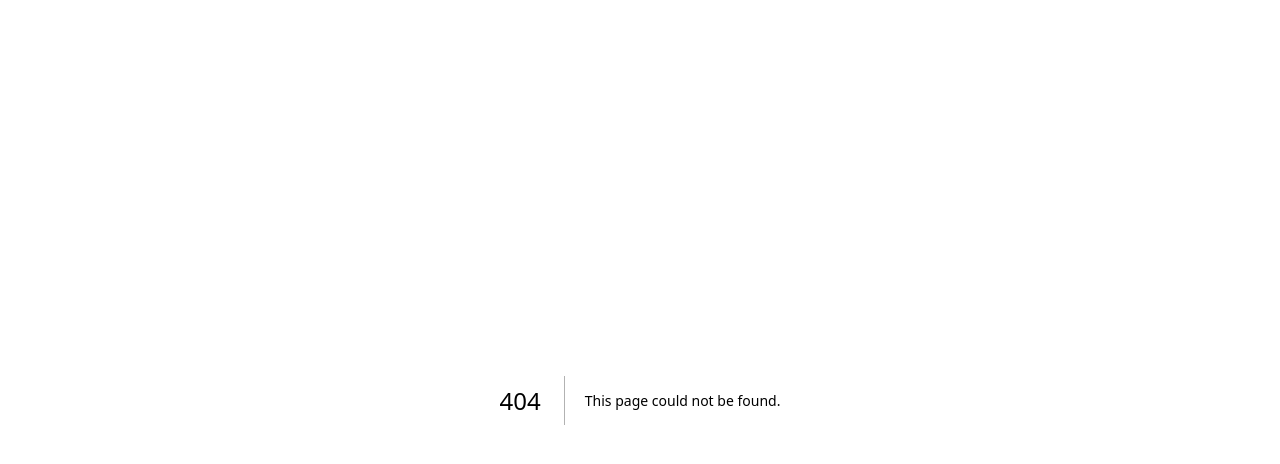
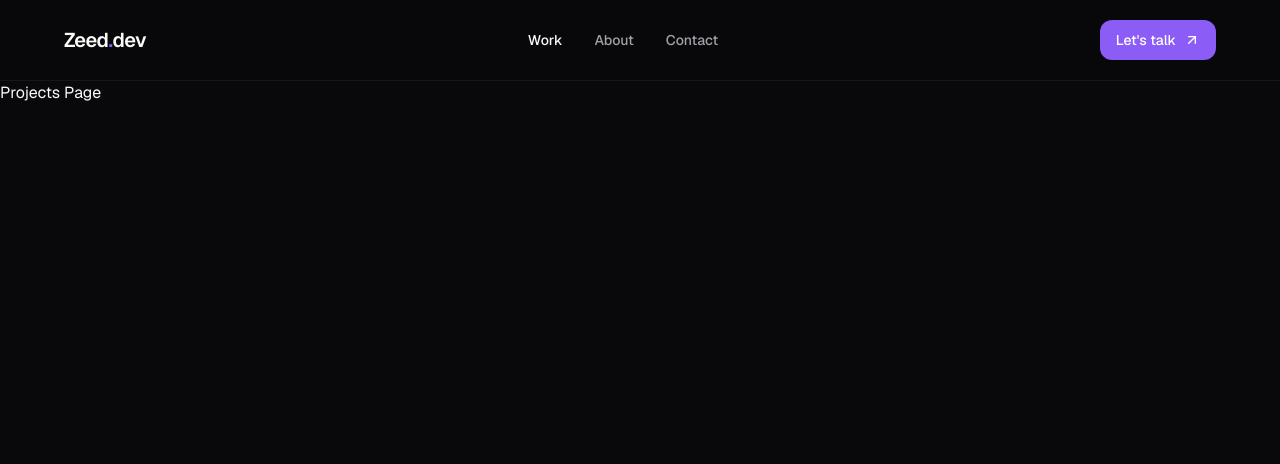
Before and after one commit to WinHtetZaw/zeed-portfolio, a Next.js app: page /projects in a window 1280 px wide. Before the commit this address had no page. Shown: the top 464 px of the page. Built offline with nearby package versions, Linux system fonts and the light colour scheme.

Commit message:
style(ui): add site-header

```diff
--- /dev/null
+++ b/src/app/(portfolio)/layout.tsx
@@ -0,0 +1,12 @@
+import SiteHeader from "@/components/ui/layout/site-header";
+import { ReactNode } from "react";
+
+export default function PortfolioLayout({ children }: { children: ReactNode }) {
+  return (
+    <>
+      <SiteHeader />
+
+      <main>{children}</main>
+    </>
+  );
+}
--- a/src/app/(portfolio)/page.tsx
+++ b/src/app/(portfolio)/page.tsx
@@ -1,6 +1,6 @@
 export default function Home() {
   return (
-    <main className="min-h-screen bg-background p-8 text-foreground">
+    <article className="min-h-screen bg-background p-8 text-foreground">
       <div className="mx-auto max-w-3xl space-y-6">
         <h1 className="text-4xl font-bold">Zeed.dev</h1>
 
@@ -19,6 +19,6 @@ export default function Home() {
           </button>
         </div>
       </div>
-    </main>
+    </article>
   );
 }
--- /dev/null
+++ b/src/app/(portfolio)/projects/page.tsx
@@ -0,0 +1,5 @@
+import React from "react";
+
+export default function ProjectsPage() {
+  return <div>Projects Page</div>;
+}
--- /dev/null
+++ b/src/components/ui/layout/site-header.tsx
@@ -0,0 +1,138 @@
+
+"use client";
+
+import { useState } from "react";
+import Link from "next/link";
+import { usePathname } from "next/navigation";
+import { ArrowUpRight, Menu, X } from "lucide-react";
+import { cn } from "@/lib/utils";
+
+const navItems = [
+  { label: "Work", href: "/projects" },
+  { label: "About", href: "/about" },
+  { label: "Contact", href: "/contact" },
+];
+
+export default function SiteHeader() {
+  const pathname = usePathname();
+  const [isMenuOpen, setIsMenuOpen] = useState(false);
+
+  function closeMenu() {
+    setIsMenuOpen(false);
+  }
+
+  function isActiveRoute(href: string) {
+    return (
+      pathname === href ||
+      pathname.startsWith(`${href}/`)
+    );
+  }
+
+  return (
+    <header className="sticky top-0 z-50 w-full border-b border-border-subtle bg-background/80 backdrop-blur-xl">
+      <div className="container-layout flex h-20 items-center justify-between">
+        {/* Logo */}
+        <Link
+          href="/"
+          onClick={closeMenu}
+          className="text-xl font-semibold tracking-tight text-foreground"
+          aria-label="Zeed.dev home"
+        >
+          Zeed<span className="text-accent">.</span>dev
+        </Link>
+
+        {/* Desktop Navigation */}
+        <nav
+          aria-label="Main navigation"
+          className="hidden items-center gap-8 md:flex"
+        >
+          {navItems.map((item) => {
+            const isActive = isActiveRoute(item.href);
+
+            return (
+              <Link
+                key={item.href}
+                href={item.href}
+                aria-current={isActive ? "page" : undefined}
+                className={cn(
+                  "text-sm font-medium transition-colors duration-200",
+                  isActive
+                    ? "text-foreground"
+                    : "text-foreground-secondary hover:text-foreground"
+                )}
+              >
+                {item.label}
+              </Link>
+            );
+          })}
+        </nav>
+
+        {/* Desktop CTA */}
+        <Link
+          href="/contact"
+          className="hidden h-10 items-center gap-2 rounded-lg bg-accent px-4 text-sm font-medium text-white transition-colors hover:bg-accent-hover md:inline-flex"
+        >
+          Let's talk
+          <ArrowUpRight size={16} />
+        </Link>
+
+        {/* Mobile Menu Button */}
+        <button
+          type="button"
+          onClick={() => setIsMenuOpen((open) => !open)}
+          aria-label={isMenuOpen ? "Close navigation menu" : "Open navigation menu"}
+          aria-expanded={isMenuOpen}
+          aria-controls="mobile-navigation"
+          className="inline-flex size-10 items-center justify-center rounded-lg text-foreground transition-colors hover:bg-surface md:hidden"
+        >
+          {isMenuOpen ? (
+            <X size={22} />
+          ) : (
+            <Menu size={22} />
+          )}
+        </button>
+      </div>
+
+      {/* Mobile Navigation */}
+      {isMenuOpen && (
+        <nav
+          id="mobile-navigation"
+          aria-label="Mobile navigation"
+          className="border-t border-border-subtle bg-background px-6 py-6 md:hidden"
+        >
+          <div className="container-layout flex flex-col gap-5">
+            {navItems.map((item) => {
+              const isActive = isActiveRoute(item.href);
+
+              return (
+                <Link
+                  key={item.href}
+                  href={item.href}
+                  onClick={closeMenu}
+                  aria-current={isActive ? "page" : undefined}
+                  className={cn(
+                    "text-base font-medium transition-colors",
+                    isActive
+                      ? "text-accent"
+                      : "text-foreground-secondary hover:text-foreground"
+                  )}
+                >
+                  {item.label}
+                </Link>
+              );
+            })}
+
+            <Link
+              href="/contact"
+              onClick={closeMenu}
+              className="inline-flex h-11 items-center justify-center gap-2 rounded-lg bg-accent px-4 text-sm font-medium text-white transition-colors hover:bg-accent-hover"
+            >
+              Let's talk
+              <ArrowUpRight size={16} />
+            </Link>
+          </div>
+        </nav>
+      )}
+    </header>
+  );
+}
```
